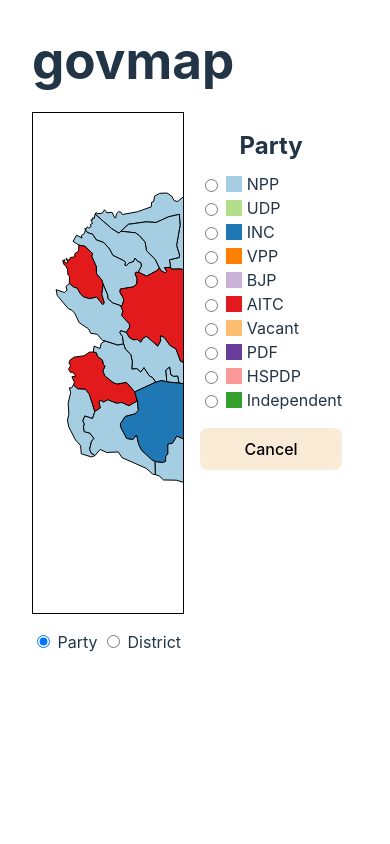
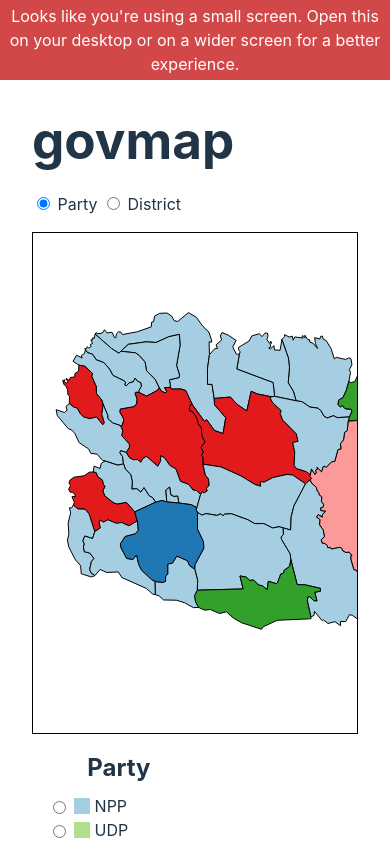
Before and after one commit to mebble/govmap, a Svelte app: page / in a window 390 px wide. Shown: the top 844 px of the page. Built offline with nearby package versions, Linux system fonts and the light colour scheme.

Commit message:
warn user on small screen

```diff
--- a/src/App.svelte
+++ b/src/App.svelte
@@ -11,6 +11,7 @@
     import { schemePaired } from "d3-scale-chromatic"
     import type { PropChoice, Constituency, District, Party, AssemblyData } from "./types";
     import Select from "./lib/Select.svelte";
+    import Banner from "./lib/Banner.svelte";
 
     const width = 900;
     const height = 500;
@@ -91,8 +92,19 @@
     }
 </script>
 
+<Banner />
 <main>
     <h1>govmap</h1>
+    <div id="prop-choice">
+        <label>
+            <input type=radio bind:group={propChoice} name="prop-choice" value={'Party'}>
+            Party
+        </label>
+        <label>
+            <input type=radio bind:group={propChoice} name="prop-choice" value={'District'}>
+            District
+        </label>
+    </div>
     <div id="chart">
         {#if dataLoaded}
             <svg {width} {height} use:setSVGPosition>
@@ -126,16 +138,6 @@
             {/if}
         </div>
     </div>
-    <div id="prop-choice">
-        <label>
-            <input type=radio bind:group={propChoice} name="prop-choice" value={'Party'}>
-            Party
-        </label>
-        <label>
-            <input type=radio bind:group={propChoice} name="prop-choice" value={'District'}>
-            District
-        </label>
-    </div>
     {#if showTooltip}
         <div id="tooltip"
             style="transform: translate(calc({svgElementX}px + {tooltipX}px), calc({svgElementY}px + {tooltipY}px))">
@@ -145,6 +147,9 @@
 </main>
 
 <style>
+    main {
+        padding: 2rem;
+    }
     h1 {
         margin-top: 0;
         margin-bottom: 1.5rem;
@@ -161,12 +166,13 @@
     }
     #chart {
         display: flex;
+        flex-wrap: wrap;
     }
     #legend {
         padding: 1rem;
     }
     #prop-choice {
-        margin-top: 1rem;
+        margin-bottom: 1rem;
     }
     .unselected {
         filter: grayscale(0.7) brightness(0.4);
--- a/src/app.css
+++ b/src/app.css
@@ -38,10 +38,6 @@ h1 {
   padding: 2em;
 }
 
-#app {
-  padding: 2rem;
-}
-
 button {
   border-radius: 8px;
   border: 1px solid transparent;
--- /dev/null
+++ b/src/lib/Banner.svelte
@@ -0,0 +1,24 @@
+<script>
+    import { onMount } from "svelte";
+
+    let smallScreen = false;
+
+    onMount(() => {
+        if (window.innerWidth < 960) {
+            smallScreen = true;
+        }
+    });
+</script>
+
+{#if smallScreen}
+    <div class="alert">Looks like you're using a small screen. Open this on your desktop or on a wider screen for a better experience.</div>
+{/if}
+
+<style>
+    .alert {
+        background-color: rgb(210, 72, 72);
+        color: white;
+        text-align: center;
+        padding: 0.25rem 0.5rem;
+    }
+</style>
```
